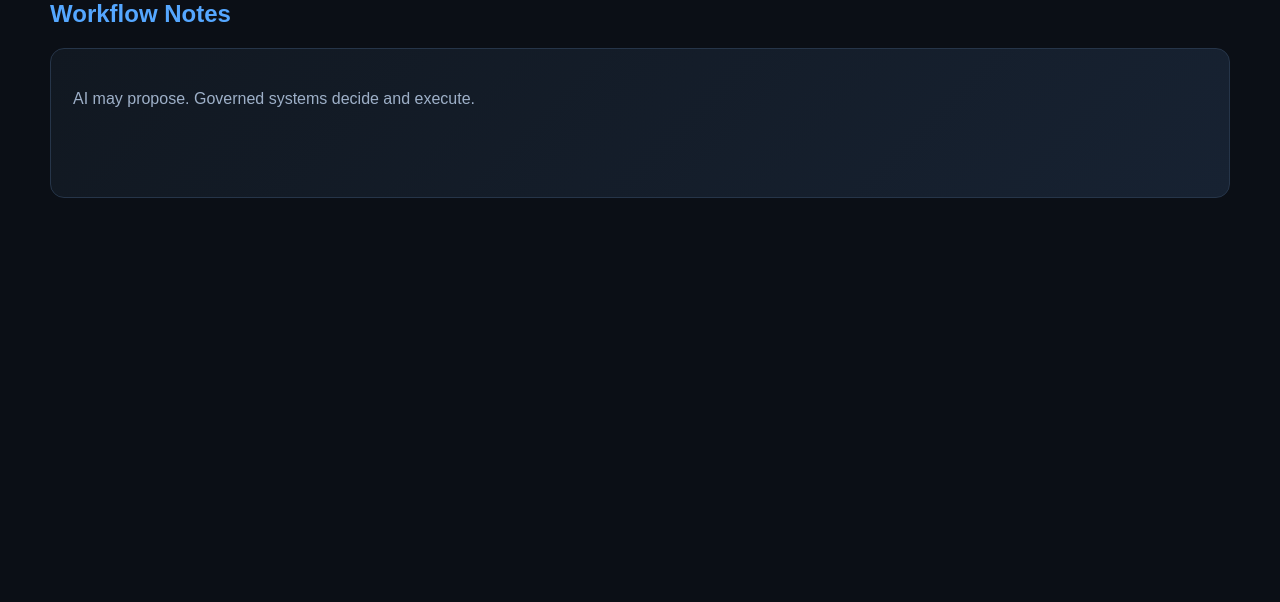
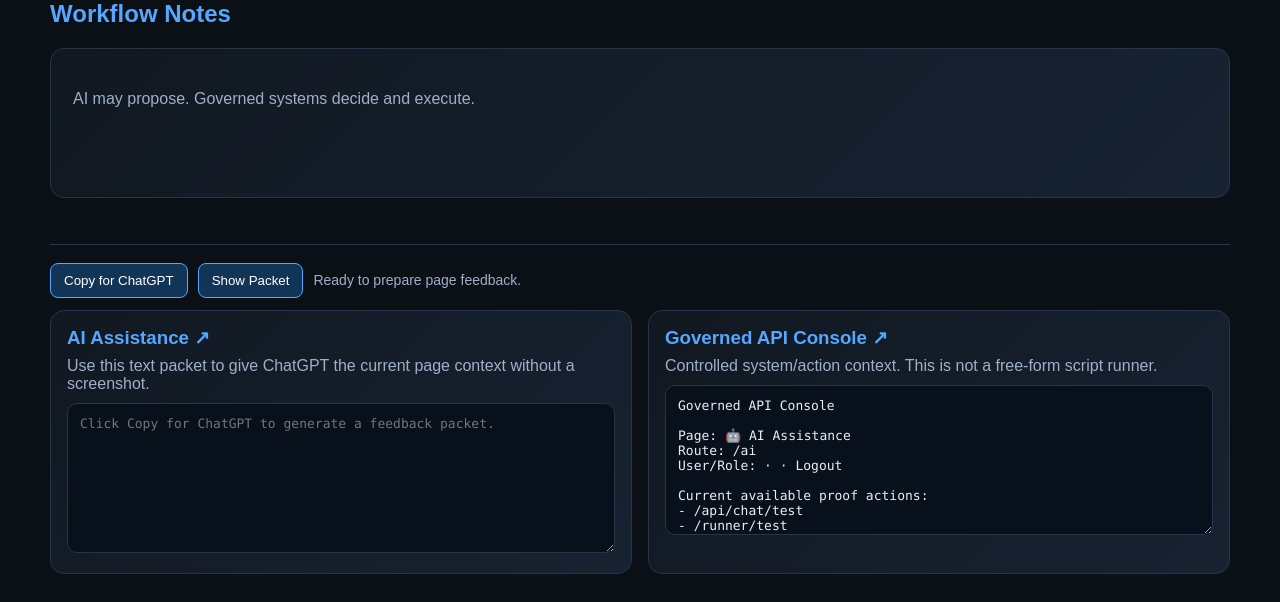
Before and after one commit to chris4415/dgem-jcs-admin-fastapi, a FastAPI app: page /ai in a window 1280 px wide. Shown: the part 1063-1665 px from the top of the page. Before the commit the page ends 1261 px from the top, so only its background shows below. Run offline with FastAPI, Linux system fonts and the light colour scheme; the visitor is signed in with stand-in values (Sample User, id 1).

Commit message:
Add ChatGPT feedback copy workbench v001

```diff
--- /dev/null
+++ b/app/static/chatgpt_feedback.js
@@ -0,0 +1,287 @@
+// DG-E&M ChatGPT feedback copy v001
+
+function cleanText(value) {
+  return (value || "").replace(/\s+/g, " ").trim();
+}
+
+function collectList(selector, formatter, limit = 20) {
+  const nodes = Array.from(document.querySelectorAll(selector)).slice(0, limit);
+  return nodes.map(formatter).filter(Boolean);
+}
+
+function getCurrentUserText() {
+  const userbar = document.querySelector(".userbar");
+  return cleanText(userbar ? userbar.innerText : "");
+}
+
+function getActiveTop() {
+  const active = document.querySelector(".nav a.active");
+  return cleanText(active ? active.innerText : "");
+}
+
+function buildChatGPTPacket() {
+  const h1 = cleanText(document.querySelector("h1")?.innerText || document.title);
+  const subtitle = cleanText(document.querySelector(".hero p")?.innerText || "");
+  const route = window.location.pathname;
+  const activeTop = getActiveTop();
+  const userText = getCurrentUserText();
+
+  const statusLines = collectList(".status-pill", (node) => {
+    const label = cleanText(node.querySelector(".label")?.innerText || "");
+    const value = cleanText(node.querySelector(".value")?.innerText || "");
+    return label ? `- ${label}: ${value}` : "";
+  });
+
+  const cardLines = collectList(".card", (node) => {
+    const title = cleanText(node.querySelector("h2, h3")?.innerText || "");
+    const text = cleanText(node.querySelector("p")?.innerText || "");
+    const badge = cleanText(node.querySelector(".badge")?.innerText || "");
+    if (!title) return "";
+    return `- ${title}${badge ? " [" + badge + "]" : ""}: ${text}`;
+  }, 30);
+
+  const timestamp = new Date().toISOString();
+
+  return [
+    "DG-E&M JCS-admin Feedback Packet",
+    "",
+    `Timestamp: ${timestamp}`,
+    `Page: ${h1}`,
+    `Subtitle: ${subtitle}`,
+    `Route: ${route}`,
+    `Top Area: ${activeTop}`,
+    `User/Role: ${userText}`,
+    "",
+    "Visible Status:",
+    ...(statusLines.length ? statusLines : ["- No status strip detected on this page."]),
+    "",
+    "Visible Cards / Workflow Items:",
+    ...(cardLines.length ? cardLines : ["- No cards detected on this page."]),
+    "",
+    "Useful Current Links:",
+    `- Current page: ${window.location.href}`,
+    `- Dashboard: ${window.location.origin}/dashboard`,
+    `- API test: ${window.location.origin}/api/chat/test`,
+    `- Runner test: ${window.location.origin}/runner/test`,
+    `- Audit dashboard: ${window.location.origin}/dashboards/audit`,
+    "",
+    "Question / instruction for ChatGPT:",
+    ""
+  ].join("\n");
+}
+
+async function copyForChatGPT() {
+  const packet = buildChatGPTPacket();
+  const assistantBox = document.getElementById("dgem-ai-assistance-box");
+  const packetBox = document.getElementById("dgem-feedback-packet-box");
+  const status = document.getElementById("dgem-copy-status");
+
+  if (assistantBox) assistantBox.value = packet;
+  if (packetBox) packetBox.value = packet;
+
+  let copied = false;
+
+  try {
+    if (navigator.clipboard && window.isSecureContext) {
+      await navigator.clipboard.writeText(packet);
+      copied = true;
+    }
+  } catch (err) {
+    copied = false;
+  }
+
+  if (!copied && packetBox) {
+    packetBox.style.display = "block";
+    packetBox.focus();
+    packetBox.select();
+    try {
+      copied = document.execCommand("copy");
+    } catch (err) {
+      copied = false;
+    }
+  }
+
+  if (status) {
+    status.innerText = copied
+      ? "Copied for ChatGPT. Paste into ChatGPT when ready."
+      : "Packet prepared. Browser blocked clipboard copy; select the text and copy manually.";
+    status.className = copied ? "workbench-status good" : "workbench-status warn";
+  }
+}
+
+function showFeedbackPacket() {
+  const packet = buildChatGPTPacket();
+  const packetBox = document.getElementById("dgem-feedback-packet-box");
+  const assistantBox = document.getElementById("dgem-ai-assistance-box");
+  const status = document.getElementById("dgem-copy-status");
+
+  if (packetBox) {
+    packetBox.value = packet;
+    packetBox.style.display = "block";
+    packetBox.focus();
+    packetBox.select();
+  }
+
+  if (assistantBox) assistantBox.value = packet;
+
+  if (status) {
+    status.innerText = "Feedback packet displayed and selected.";
+    status.className = "workbench-status";
+  }
+}
+
+function fillApiConsole() {
+  const apiBox = document.getElementById("dgem-api-console-box");
+  if (!apiBox) return;
+
+  apiBox.value = [
+    "Governed API Console",
+    "",
+    `Page: ${cleanText(document.querySelector("h1")?.innerText || document.title)}`,
+    `Route: ${window.location.pathname}`,
+    `User/Role: ${getCurrentUserText()}`,
+    "",
+    "Current available proof actions:",
+    "- /api/chat/test",
+    "- /runner/test",
+    "",
+    "Boundary:",
+    "- AI may propose actions.",
+    "- Only registered runner actions may execute.",
+    "- Results must be audited.",
+    "",
+    "Pending:",
+    "- Action Console page",
+    "- Operational Logs page",
+    "- DuckDB read-only query page"
+  ].join("\n");
+}
+
+
+function escapeHtmlForPopout(value) {
+  return (value || "")
+    .replaceAll("&", "&amp;")
+    .replaceAll("<", "&lt;")
+    .replaceAll(">", "&gt;")
+    .replaceAll('"', "&quot;");
+}
+
+function openWorkbenchPopout(kind) {
+  let sourceId = "";
+  let title = "";
+  let subtitle = "";
+
+  if (kind === "ai") {
+    sourceId = "dgem-ai-assistance-box";
+    title = "DG-E&M AI Assistance Popout";
+    subtitle = "Snapshot of the AI Assistance work area.";
+  } else if (kind === "api") {
+    sourceId = "dgem-api-console-box";
+    title = "DG-E&M Governed API Console Popout";
+    subtitle = "Snapshot of the governed API/action console.";
+  } else {
+    return;
+  }
+
+  const source = document.getElementById(sourceId);
+  const content = source ? source.value : "";
+  const openedAt = new Date().toISOString();
+
+  const w = window.open("", "_blank");
+  if (!w) {
+    alert("Popout was blocked by the browser. Allow popups for this local site and try again.");
+    return;
+  }
+
+  w.document.open();
+  w.document.write(`<!doctype html>
+<html>
+<head>
+  <title>${escapeHtmlForPopout(title)}</title>
+  <style>
+    body {
+      margin: 0;
+      font-family: Arial, Helvetica, sans-serif;
+      background: #0b0f16;
+      color: #e8eef8;
+    }
+    header {
+      background: #121820;
+      border-bottom: 1px solid #263549;
+      padding: 16px 22px;
+    }
+    h1 {
+      margin: 0;
+      font-size: 22px;
+    }
+    p {
+      color: #9eb0c8;
+    }
+    main {
+      padding: 18px 22px;
+    }
+    textarea {
+      width: 100%;
+      height: calc(100vh - 190px);
+      background: #07101b;
+      color: #e8eef8;
+      border: 1px solid #263549;
+      border-radius: 10px;
+      padding: 12px;
+      font-family: Consolas, monospace;
+      font-size: 14px;
+      box-sizing: border-box;
+      white-space: pre;
+    }
+    button {
+      background: #123456;
+      color: #ffffff;
+      border: 1px solid #55a7ff;
+      border-radius: 8px;
+      padding: 9px 13px;
+      cursor: pointer;
+      margin-right: 8px;
+      margin-bottom: 12px;
+    }
+    .meta {
+      color: #9eb0c8;
+      font-size: 13px;
+      margin-bottom: 12px;
+    }
+  </style>
+</head>
+<body>
+  <header>
+    <h1>${escapeHtmlForPopout(title)}</h1>
+    <p>${escapeHtmlForPopout(subtitle)}</p>
+  </header>
+  <main>
+    <div class="meta">Opened: ${escapeHtmlForPopout(openedAt)}</div>
+    <button onclick="document.getElementById('popoutBox').select(); document.execCommand('copy');">Copy Text</button>
+    <button onclick="document.getElementById('popoutBox').select();">Select All</button>
+    <button onclick="window.close();">Close</button>
+    <textarea id="popoutBox">${escapeHtmlForPopout(content)}</textarea>
+  </main>
+</body>
+</html>`);
+  w.document.close();
+}
+
+
+document.addEventListener("DOMContentLoaded", () => {
+  const copyBtn = document.getElementById("dgem-copy-chatgpt-btn");
+  const showBtn = document.getElementById("dgem-show-packet-btn");
+  const popoutAiLink = document.getElementById("dgem-popout-ai-link");
+  const popoutApiLink = document.getElementById("dgem-popout-api-link");
+  const popoutAiBtn = document.getElementById("dgem-popout-ai-btn");
+  const popoutApiBtn = document.getElementById("dgem-popout-api-btn");
+
+  if (copyBtn) copyBtn.addEventListener("click", copyForChatGPT);
+  if (showBtn) showBtn.addEventListener("click", showFeedbackPacket);
+  if (popoutAiLink) popoutAiLink.addEventListener("click", (event) => { event.preventDefault(); openWorkbenchPopout("ai"); });
+  if (popoutApiLink) popoutApiLink.addEventListener("click", (event) => { event.preventDefault(); openWorkbenchPopout("api"); });
+  if (popoutAiBtn) popoutAiBtn.addEventListener("click", () => openWorkbenchPopout("ai"));
+  if (popoutApiBtn) popoutApiBtn.addEventListener("click", () => openWorkbenchPopout("api"));
+
+  fillApiConsole();
+});
--- a/app/static/style.css
+++ b/app/static/style.css
@@ -221,3 +221,108 @@ a:hover { text-decoration: underline; }
   margin-top: 32px;
   color: var(--muted);
 }
+
+
+/* DGEM_CHATGPT_FEEDBACK_COPY_V001_START */
+
+.dgem-workbench {
+  width: min(1180px, calc(100% - 48px));
+  margin: 46px auto 28px auto;
+  border-top: 1px solid var(--border);
+  padding-top: 18px;
+}
+
+.workbench-actions {
+  display: flex;
+  gap: 10px;
+  align-items: center;
+  flex-wrap: wrap;
+  margin-bottom: 12px;
+}
+
+.workbench-actions button {
+  background: #123456;
+  color: #ffffff;
+  border: 1px solid var(--blue);
+  border-radius: 8px;
+  padding: 9px 13px;
+  cursor: pointer;
+}
+
+.workbench-actions button:hover {
+  background: #1b4c7e;
+}
+
+.workbench-status {
+  color: var(--muted);
+  font-size: 14px;
+}
+
+.workbench-status.good {
+  color: var(--green);
+}
+
+.workbench-status.warn {
+  color: var(--yellow);
+}
+
+.workbench-grid {
+  display: grid;
+  grid-template-columns: 1fr 1fr;
+  gap: 16px;
+}
+
+.workbench-panel {
+  background: linear-gradient(135deg, var(--panel), var(--panel2));
+  border: 1px solid var(--border);
+  border-radius: 14px;
+  padding: 16px;
+}
+
+.workbench-panel h3 {
+  margin: 0 0 8px 0;
+  color: var(--blue);
+}
+
+.workbench-panel p {
+  color: var(--muted);
+  margin: 0 0 10px 0;
+}
+
+.workbench-box,
+.workbench-packet {
+  width: 100%;
+  min-height: 150px;
+  background: #07101b;
+  color: var(--text);
+  border: 1px solid var(--border);
+  border-radius: 10px;
+  padding: 12px;
+  font-family: Consolas, monospace;
+  font-size: 13px;
+}
+
+.workbench-packet {
+  min-height: 220px;
+  margin-bottom: 14px;
+}
+
+@media (max-width: 900px) {
+  .workbench-grid {
+    grid-template-columns: 1fr;
+  }
+}
+
+/* DGEM_CHATGPT_FEEDBACK_COPY_V001_END */
+
+
+
+.workbench-title-link {
+  color: var(--blue);
+  text-decoration: none;
+}
+
+.workbench-title-link:hover {
+  color: #ffffff;
+  text-decoration: underline;
+}
--- a/app/templates/base.html
+++ b/app/templates/base.html
@@ -29,5 +29,33 @@
   <main class="container">
     {% block content %}{% endblock %}
   </main>
+
+<!-- DGEM_CHATGPT_FEEDBACK_COPY_V001_START -->
+<section class="dgem-workbench">
+  <div class="workbench-actions">
+    <button id="dgem-copy-chatgpt-btn" type="button">Copy for ChatGPT</button>
+    <button id="dgem-show-packet-btn" type="button">Show Packet</button>
+    <span id="dgem-copy-status" class="workbench-status">Ready to prepare page feedback.</span>
+  </div>
+
+  <textarea id="dgem-feedback-packet-box" class="workbench-packet" style="display:none;" aria-label="ChatGPT feedback packet"></textarea>
+
+  <div class="workbench-grid">
+    <div class="workbench-panel">
+      <h3><a id="dgem-popout-ai-link" class="workbench-title-link" href="#">AI Assistance ↗</a></h3>
+      <p>Use this text packet to give ChatGPT the current page context without a screenshot.</p>
+      <textarea id="dgem-ai-assistance-box" class="workbench-box" placeholder="Click Copy for ChatGPT to generate a feedback packet."></textarea>
+    </div>
+
+    <div class="workbench-panel">
+      <h3><a id="dgem-popout-api-link" class="workbench-title-link" href="#">Governed API Console ↗</a></h3>
+      <p>Controlled system/action context. This is not a free-form script runner.</p>
+      <textarea id="dgem-api-console-box" class="workbench-box" readonly></textarea>
+    </div>
+  </div>
+</section>
+<script src="/static/chatgpt_feedback.js?v=004c3"></script>
+<!-- DGEM_CHATGPT_FEEDBACK_COPY_V001_END -->
+
 </body>
 </html>
```
Also changed, not shown: docs/004C_chatgpt_feedback_copy_v001.md (added, +27 -0 lines).
